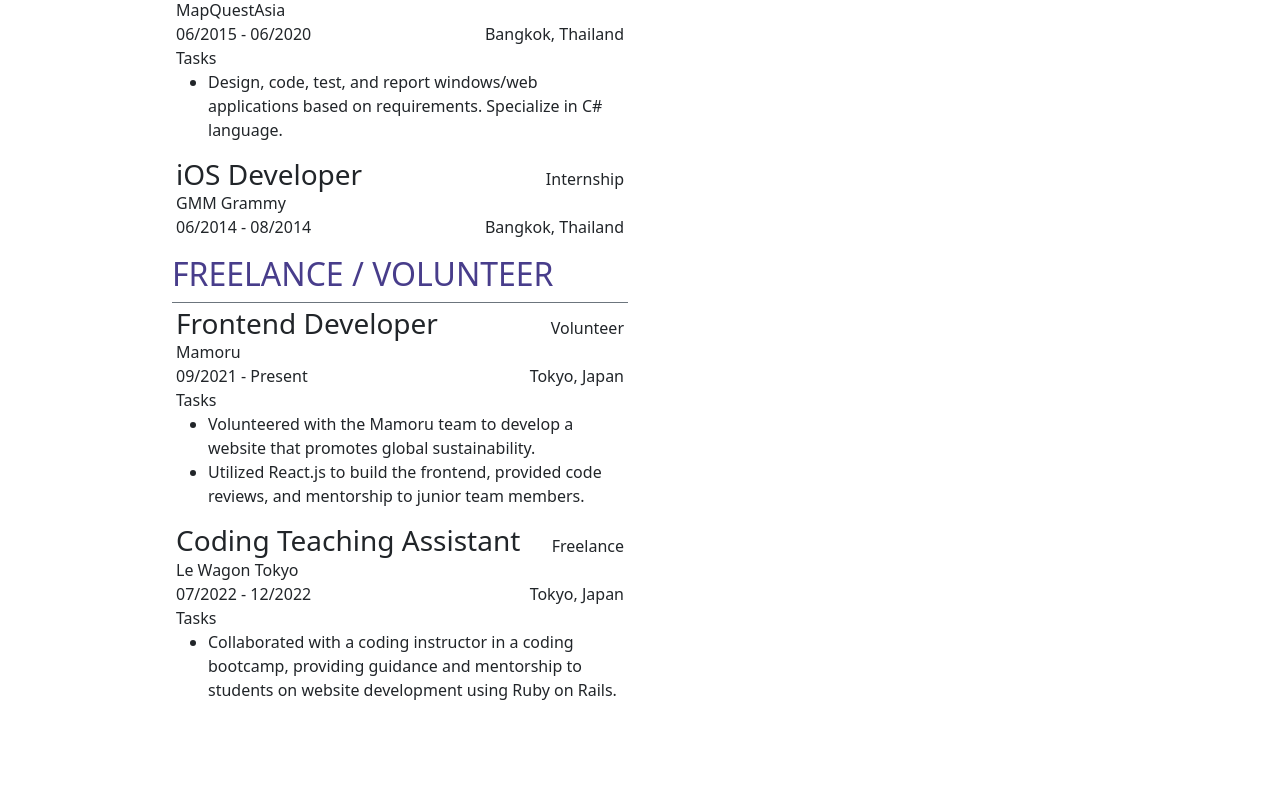
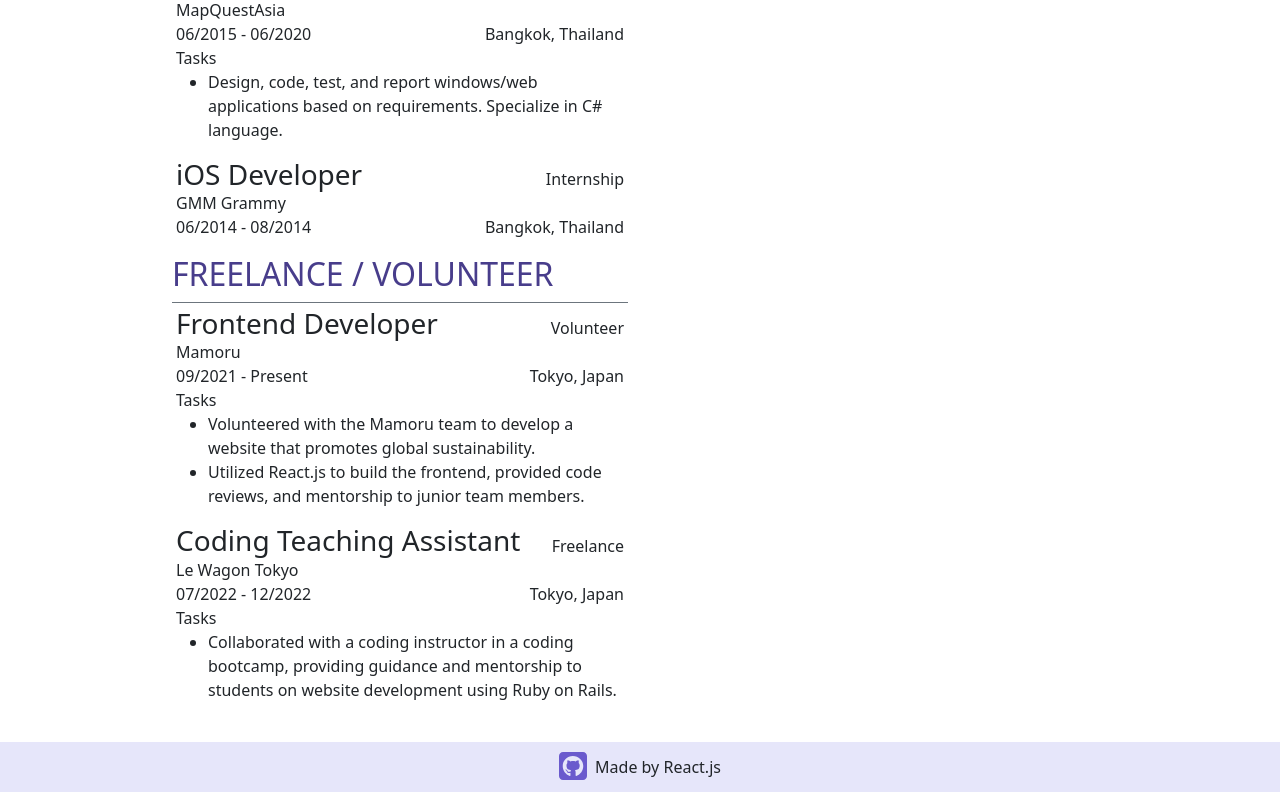
Before and after one commit to kochapas/kochapas-2023, a Next.js app: page / in a window 1280 px wide. Shown: the part 953-1745 px from the top of the page. Before the commit the page ends 1671 px from the top, so only its background shows below. Built offline with nearby package versions, Linux system fonts and the light colour scheme.

Commit message:
Create Footer component, add link to Contact component, adjust CSS.

```diff
--- a/src/components/Contact.js
+++ b/src/components/Contact.js
@@ -16,9 +16,11 @@ export const Contact = () => {
                   size="2x"
                   className="me-3"
                 />
+                <a href="mailto:kochapas@outlook.com" className="mt-auto mb-auto link--plain">
                   <p className="mt-auto mb-auto">
                     {"kochapas@outlook.com"}
                   </p>
+                </a>
               </div>
               <div className="d-flex mt-3">
                 <FontAwesomeIcon
@@ -26,9 +28,11 @@ export const Contact = () => {
                   size="2x"
                   className="me-3"
                 />
+                <a href="https://www.linkedin.com/in/kochapas" target="_blank" className="mt-auto mb-auto link--plain">
                   <p className="mt-auto mb-auto">
                     {"linkedin.com/in/kochapas"}
                   </p>
+                </a>
               </div>
             </div>
             <div className="w-50">
@@ -38,9 +42,11 @@ export const Contact = () => {
                   size="2x"
                   className="me-3"
                 />
+                <a href="tel:+818034446253" className="mt-auto mb-auto link--plain">
                   <p className="mt-auto mb-auto">
                     {"+81 80 3444 6253"}
                   </p>
+                </a>
               </div>
               <div className="d-flex mt-3">
                 <FontAwesomeIcon
@@ -48,9 +54,11 @@ export const Contact = () => {
                   size="2x"
                   className="me-3"
                 />
+                <a href="https://www.github.com/kochapas" target="_blank" className="mt-auto mb-auto link--plain">
                   <p className="mt-auto mb-auto">
                     {"github.com/kochapas"}
                   </p>
+                </a>
               </div>
             </div>
           </div>
--- /dev/null
+++ b/src/components/Footer.js
@@ -0,0 +1,18 @@
+import styles from "@/styles/Footer.module.css"
+import { FontAwesomeIcon } from "@fortawesome/react-fontawesome";
+import { faGithubSquare } from "@fortawesome/free-brands-svg-icons";
+
+export const Footer = () => {
+  return (
+    <div id={styles.footer} className="w-100 mt-4 pt-2 pb-2 d-flex align-items-center justify-content-center">
+      <a href="https://github.com/kochapas/kochapas-2023" target="_blank">
+        <FontAwesomeIcon
+          icon={faGithubSquare}
+          size="2x"
+          className="me-2"
+        />
+      </a>
+      <p className="m-0">{"Made by React.js"}</p>
+    </div>
+  )
+}
--- a/src/components/Navbar.js
+++ b/src/components/Navbar.js
@@ -4,12 +4,11 @@ import { FontAwesomeIcon } from "@fortawesome/react-fontawesome";
 import { faGithubSquare, faLinkedin } from "@fortawesome/free-brands-svg-icons";
 import { faSquareEnvelope, faSquarePhone } from "@fortawesome/free-solid-svg-icons";
 
-
 export const Navbar = ({children}) => {
   console.log("Navbar ==>", {  });
   return (
     <>
-      <div className={styles.navbar}>
+      <div id={styles.navbar}>
         <div className="container d-flex justify-content-between">
           <div className={styles.navbar__avatar}>
             <Image
--- a/src/components/index.js
+++ b/src/components/index.js
@@ -1,5 +1,6 @@
 export { Navbar } from "./Navbar"
 export { Header } from "./Header"
+export { Footer } from "./Footer"
 export { Contact } from "./Contact"
 export { CardContainer } from "./CardContainer"
 export { InformationCards } from "./InformationCards"
--- a/src/pages/index.js
+++ b/src/pages/index.js
@@ -2,7 +2,8 @@ import Image from "next/image";
 import {
   Header,
   Contact,
-  InformationCards
+  InformationCards,
+  Footer
 } from "@/components"
 
 export default function Home() {
@@ -11,6 +12,7 @@ export default function Home() {
       <Header />
       <Contact />
       <InformationCards />
+      <Footer />
     </>
   )
 }
--- /dev/null
+++ b/src/styles/Footer.module.css
@@ -0,0 +1,3 @@
+#footer {
+  background-color: lavender;
+}
--- a/src/styles/Navbar.module.css
+++ b/src/styles/Navbar.module.css
@@ -1,4 +1,4 @@
-.navbar {
+#navbar {
   width: 100%;
   background-color: lavender;
   height: 40px;
--- a/src/styles/globals.css
+++ b/src/styles/globals.css
@@ -6,6 +6,19 @@ a {
   color: slateblue;
 }
 
+a:hover {
+  color: slateblue;
+}
+
 .text--purple {
   color: darkslateblue;
 }
+
+.link--plain {
+  text-decoration: none;
+  color: #212529;
+}
+
+.link--plain:hover {
+  color: #212529;
+}
```
Lines whose indentation alone changed are shown as unchanged.
